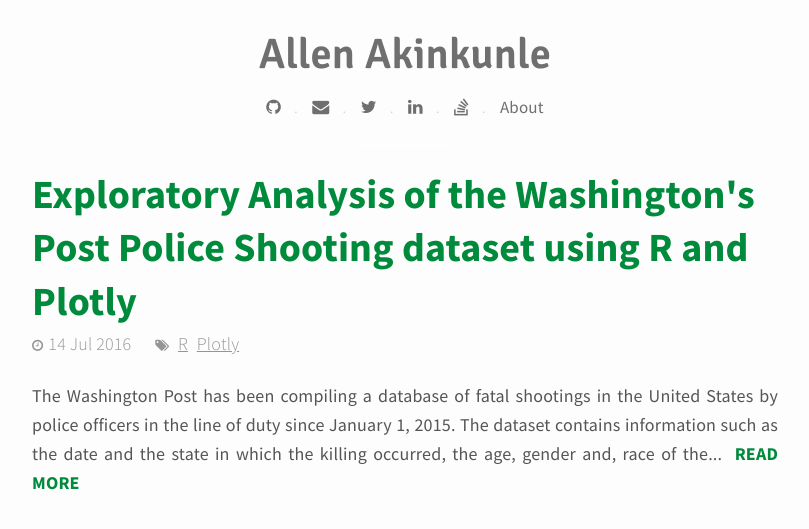
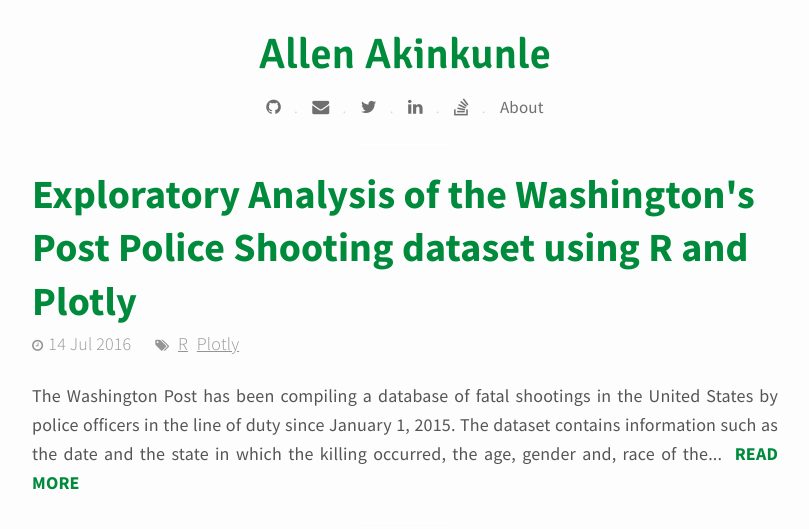
Before and after one commit to allenakinkunle/allenakinkunle.github.io, a Jekyll site: the page built from index.html, in a window 1280 px wide. Shown: the top 529 px of the page, without its empty margins (235-1044 px from the left). Built offline with Jekyll 4.4.1, drawn with Linux system fonts in a browser that asks for light colours; nearby versions of some CDN libraries; the list of posts is cut into pages by our own code.

Commit message:
Change colour of name text

```diff
--- a/_sass/layout.scss
+++ b/_sass/layout.scss
@@ -163,7 +163,7 @@
   h1 {
   	font-family: 'Signika', sans-serif; //Emerald logo font
     font-weight: 600;
-    color: lighten($text-color, 10%);
+    color: $main-color;
   }
   &:after {
   	display: block;
```
